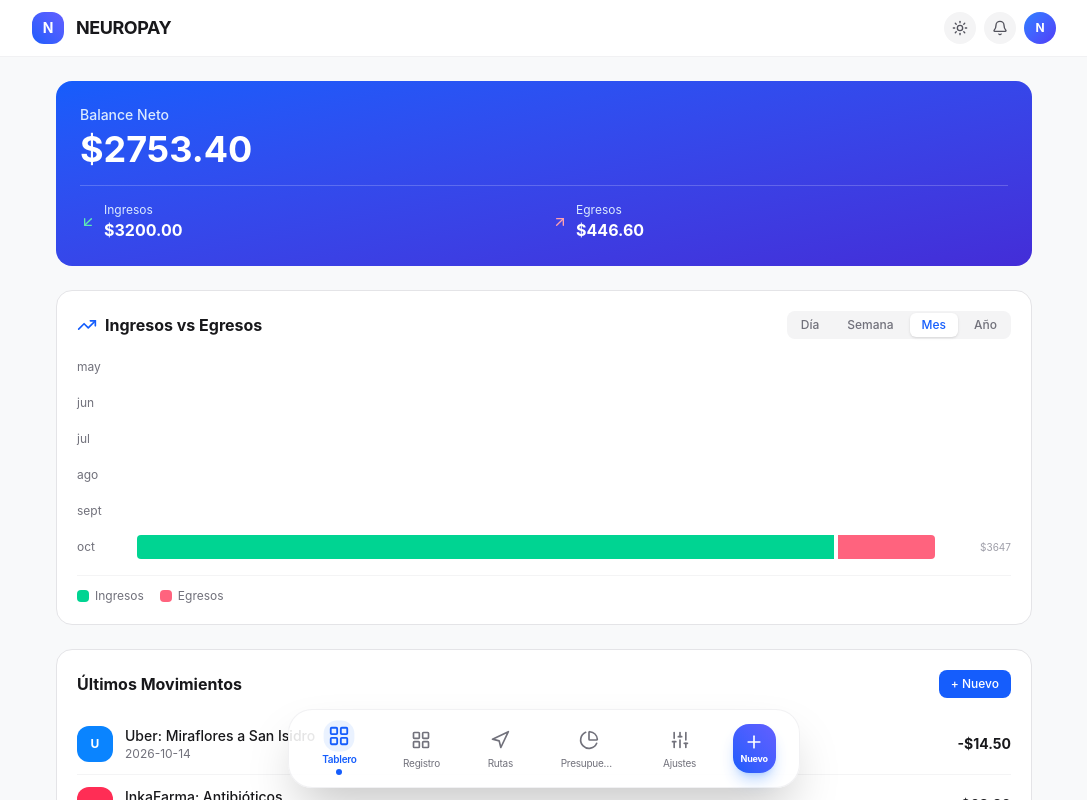
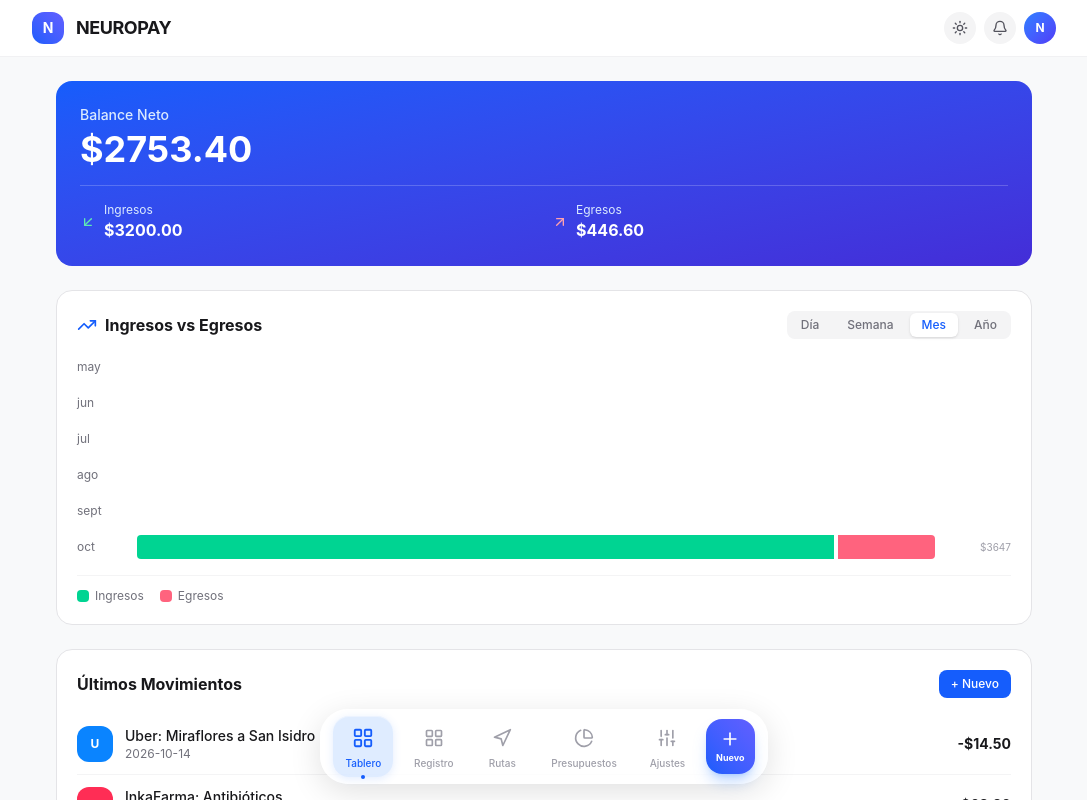
Before and after one commit to jerurt23/NeuroPay, a React (Vite) app: page / in a window 1280 px wide. Both pictures are taken after typing "name@example.com", "Sample123" into the empty fields and a click on the button "Entrar". Shown: the top 800 px of the page, without its empty margins (96-1183 px from the left). Built offline with nearby package versions, Linux system fonts and the light colour scheme.

Commit message:
efecto liquid glass en tab bar estilo iOS

```diff
--- a/src/components/TabBar.tsx
+++ b/src/components/TabBar.tsx
@@ -1,16 +1,10 @@
 import React from 'react';
 import {
   LayoutGrid,
- Network,
- Clock,
   Navigation,
   PieChart,
- Mail,
   Sliders,
   Plus,
- Sparkles,
- TrendingUp,
- FolderPlus
 } from 'lucide-react';
 import { TabConfig } from '../types/index.ts';
 
@@ -23,15 +17,9 @@ interface TabBarProps {
 
 const ICON_MAP: Record<string, React.ReactNode> = {
   LayoutGrid: <LayoutGrid className="w-5 h-5" />,
- Network: <Network className="w-5 h-5" />,
- Clock: <Clock className="w-5 h-5" />,
   Navigation: <Navigation className="w-5 h-5" />,
   PieChart: <PieChart className="w-5 h-5" />,
- Mail: <Mail className="w-5 h-5" />,
   Sliders: <Sliders className="w-5 h-5" />,
- Sparkles: <Sparkles className="w-5 h-5" />,
- TrendingUp: <TrendingUp className="w-5 h-5" />,
- FolderPlus: <FolderPlus className="w-5 h-5" />,
 };
 
 export const TabBar: React.FC<TabBarProps> = ({
@@ -40,17 +28,16 @@ export const TabBar: React.FC<TabBarProps> = ({
   onTabChange,
   onOpenNewTransaction,
 }) => {
- // Only display enabled tabs, sorted by order
   const visibleTabs = tabs
     .filter((t) => t.enabled)
     .sort((a, b) => a.order - b.order);
 
   return (
     <nav
- aria-label="Navegación principal de pestañas"
- className="fixed bottom-3 left-1/2 -translate-x-1/2 z-40 max-w-lg w-[calc(100%-1.5rem)] px-3 py-2 rounded-3xl bg-white/80 border border-zinc-200/50 shadow-2xl backdrop-blur-2xl transition-all"
+      aria-label="Navegación principal"
+      className="fixed bottom-4 left-1/2 -translate-x-1/2 z-50 w-[calc(100%-2rem)] max-w-md"
     >
- <div className="flex items-center justify-around gap-1">
+      <div className="relative flex items-center justify-around px-2 py-1.5 rounded-[28px] bg-white/60 border border-white/40 shadow-[0_8px_32px_rgba(0,0,0,0.12)] backdrop-blur-2xl">
         {visibleTabs.map((tab) => {
           const isActive = activeTab === tab.id;
           const icon = ICON_MAP[tab.icon] || <LayoutGrid className="w-5 h-5" />;
@@ -60,35 +47,57 @@ export const TabBar: React.FC<TabBarProps> = ({
               key={tab.id}
               type="button"
               onClick={() => onTabChange(tab.id)}
- className={`relative flex flex-col items-center justify-center py-1 px-2.5 rounded-2xl transition-all group ${
+              className="relative flex flex-col items-center justify-center py-1.5 px-3 rounded-2xl transition-all duration-300 ease-out"
+            >
+              {/* Liquid Glass Bubble */}
+              <div
+                className={`absolute inset-0 rounded-2xl transition-all duration-500 ease-[cubic-bezier(0.34,1.56,0.64,1)] ${
                   isActive
- ? 'text-blue-600 font-semibold'
- : 'text-zinc-500 hover:text-zinc-800'
+                    ? 'bg-blue-500/15 scale-100 opacity-100 shadow-[inset_0_1px_0_rgba(255,255,255,0.4),0_2px_8px_rgba(59,130,246,0.15)]'
+                    : 'bg-transparent scale-90 opacity-0'
+                }`}
+                style={{
+                  backdropFilter: 'blur(20px)',
+                  WebkitBackdropFilter: 'blur(20px)',
+                }}
+              />
+
+              <div
+                className={`relative z-10 p-1.5 rounded-xl transition-all duration-300 ${
+                  isActive
+                    ? 'scale-110 text-blue-600'
+                    : 'text-zinc-400 group-hover:text-zinc-600'
                 }`}
               >
- <div className={`p-1 rounded-xl transition-transform ${isActive ? 'scale-110 bg-blue-500/10' : 'group-hover:scale-105'}`}>
                 {icon}
               </div>
- <span className="text-[10px] tracking-tight truncate max-w-[56px] mt-0.5">
+              <span
+                className={`relative z-10 text-[10px] font-medium mt-0.5 transition-colors duration-300 ${
+                  isActive ? 'text-blue-600' : 'text-zinc-400'
+                }`}
+              >
                 {tab.name}
               </span>
- {isActive && (
- <span className="w-1.5 h-1.5 rounded-full bg-blue-600 mt-0.5" />
- )}
+
+              {/* Active Dot */}
+              <div
+                className={`absolute -bottom-0.5 w-1 h-1 rounded-full bg-blue-600 transition-all duration-300 ${
+                  isActive ? 'opacity-100 scale-100' : 'opacity-0 scale-0'
+                }`}
+              />
             </button>
           );
         })}
 
- {/* Central or Accent Quick Add Button */}
+        {/* Quick Add Button */}
         <button
           type="button"
           onClick={onOpenNewTransaction}
- title="Nuevo Registro de Compra o Movilidad"
- aria-label="Nuevo Registro"
- className="flex flex-col items-center justify-center p-2 rounded-2xl bg-gradient-to-tr from-blue-600 to-indigo-500 text-white shadow-lg shadow-blue-500/30 hover:scale-105 active:scale-95 transition-transform"
+          title="Nuevo Registro"
+          className="relative flex flex-col items-center justify-center p-2.5 rounded-2xl bg-gradient-to-tr from-blue-600 to-indigo-500 text-white shadow-lg shadow-blue-500/30 hover:scale-105 active:scale-95 transition-transform duration-200"
         >
           <Plus className="w-5 h-5" />
- <span className="text-[9px] font-bold tracking-tight">Nuevo</span>
+          <span className="text-[9px] font-bold mt-0.5">Nuevo</span>
         </button>
       </div>
     </nav>
```
Lines whose indentation alone changed are shown as unchanged.
